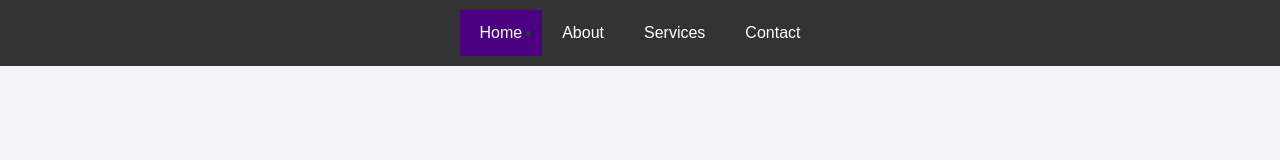
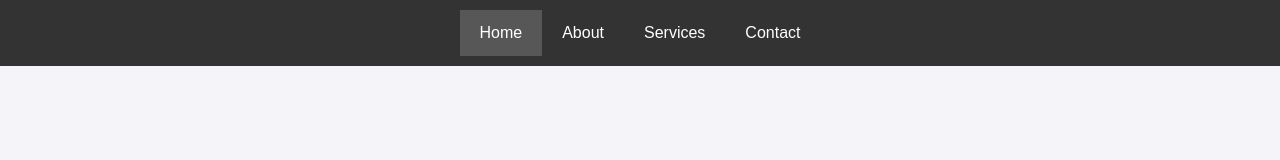
Before and after one commit to indygo-ihs/indygo-ihs.github.io, a plain HTML site: page index.html in a window 1280 px wide. In both pictures the pointer is over the link "Home". Drawn offline with Linux system fonts and the light colour scheme.

Commit message:
Update styles.css

```diff
--- a/styles.css
+++ b/styles.css
@@ -19,6 +19,7 @@ body {
     display: flex;
     justify-content: center;
     align-items: center;
+    list-style: none; /* Remove bullet points */
 }
 
 .nav-list li {
@@ -34,7 +35,7 @@ body {
 }
 
 .nav-list a:hover {
-    background-color: #4b0082;
+    background-color: #575757;
 }
 
 .article-container {
```
